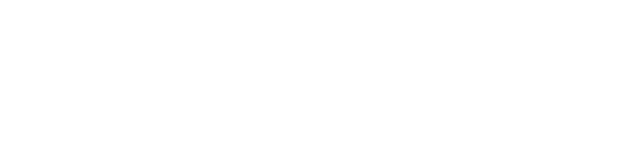
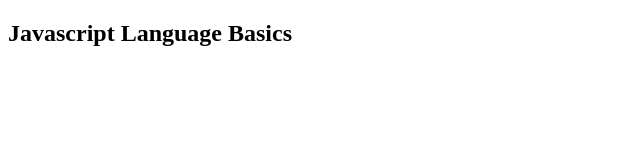
Before and after one commit to BenjaminAJ/js-rev, a plain HTML site: page index.html in a window 1280 px wide. Shown: the whole page, without its empty margins (0-640 px from the left). Drawn offline with Linux system fonts and the light colour scheme.

Commit message:
getting stated

```diff
--- a/index.html
+++ b/index.html
@@ -3,10 +3,10 @@
 <head>
     <meta charset="UTF-8">
     <meta name="viewport" content="width=device-width, initial-scale=1.0">
-    <title>Document</title>
+    <title>Javascript Language Basics</title>
 </head>
 <body>
-
+    <h2>Javascript Language Basics</h2>
 
     <script src="./script.js"></script>
 </body>
```
